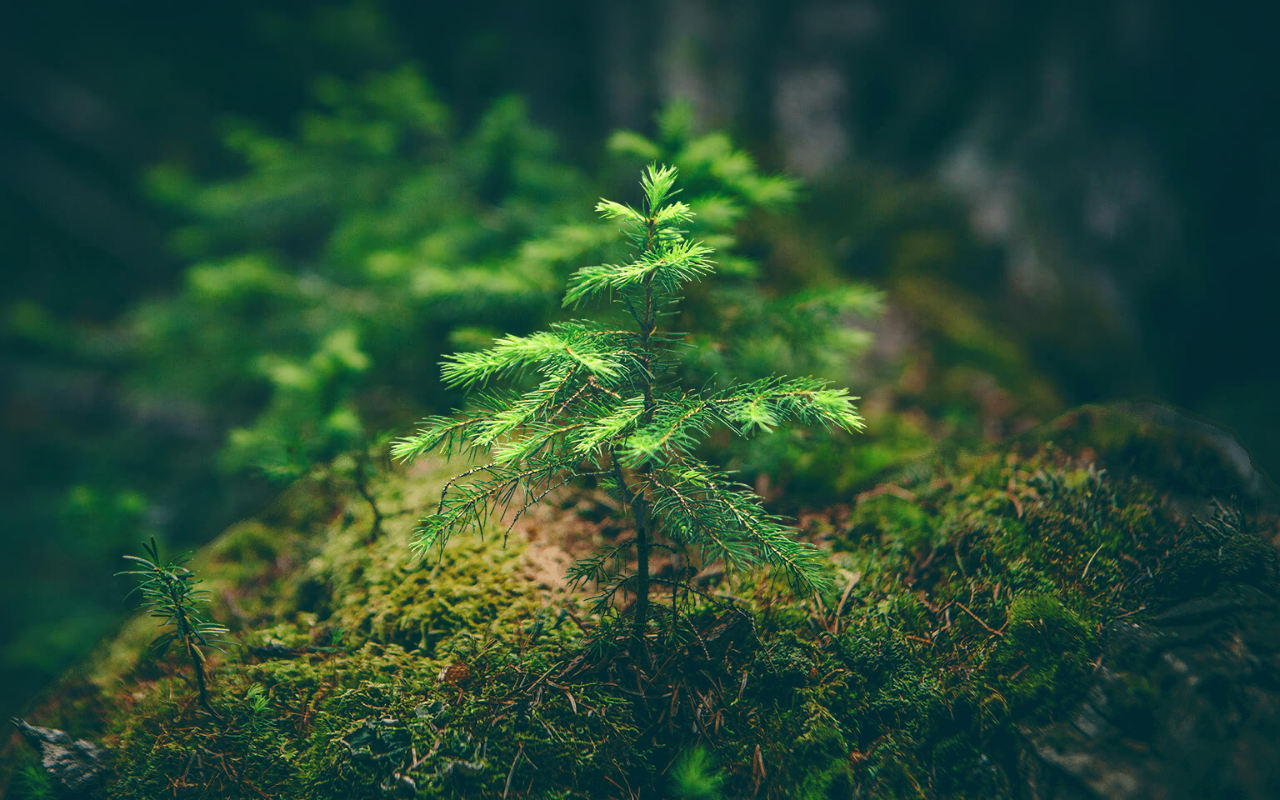
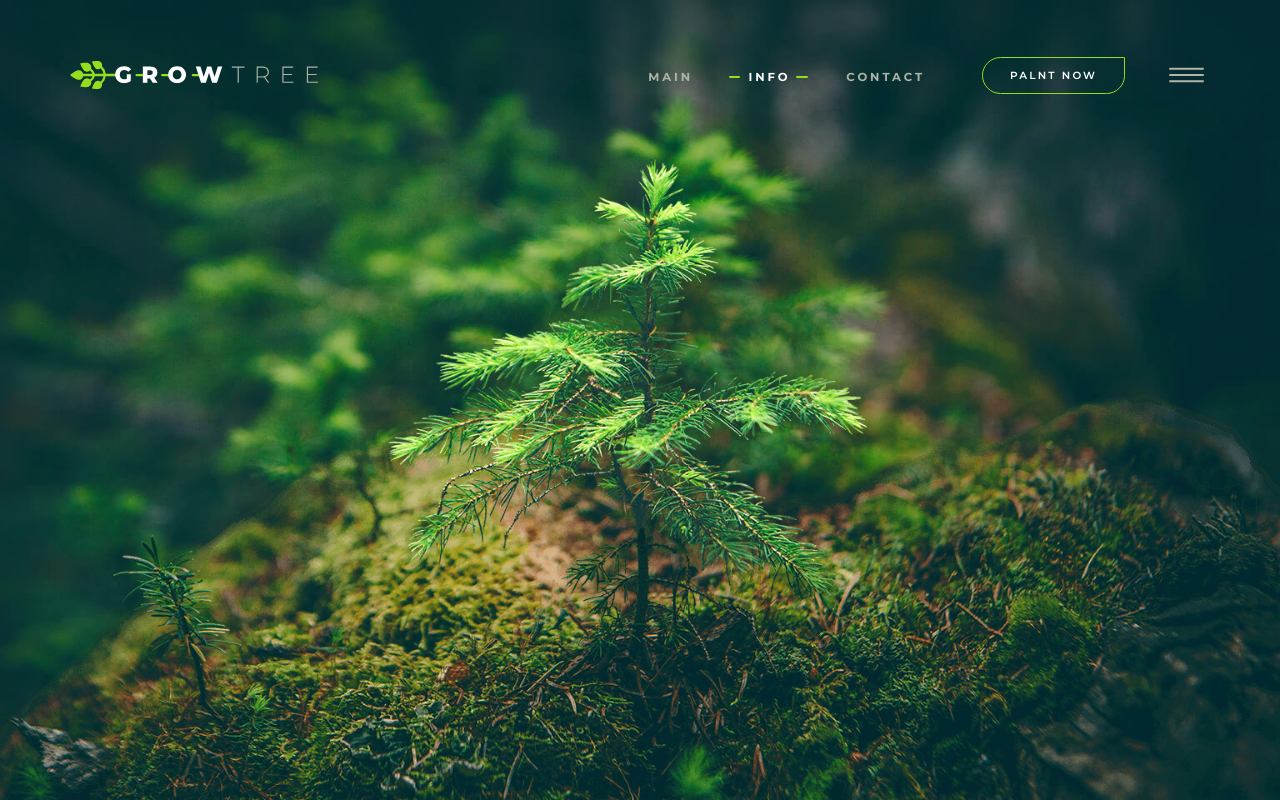
Before and after one commit to SerhioKhavanski/grow_with_prallax, a plain HTML site: page index.html in a window 1280 px wide. Drawn offline with Linux system fonts and the light colour scheme.

Commit message:
Create_User_Menu

```diff
--- /dev/null
+++ b/css/grid.css
@@ -0,0 +1,31 @@
+:root{
+    --grid-width: 1140px;
+    --grid-gutter: .5em;
+}
+.container{
+    max-width: calc(var(--grid-width) + var(--grid-gutter)*2);
+    min-width: calc(320 + var(--grid-gutter)*2);
+    padding: 0 var(--grid-gutter);
+    margin: auto;
+}
+.row{
+    display: flex;
+    margin: 0 calc(var(--grid-gutter)*-1);
+}
+.col{
+    width: fit-content;
+    padding: 0 var(--grid-gutter);
+}
+.col--lead{
+    flex:1;
+}
+.col--center{
+    display: flex;
+    align-items: center;
+    justify-content: center;
+}
+
+.col--right{
+    display: flex;
+    justify-content: flex-end;
+}
--- a/css/style.css
+++ b/css/style.css
@@ -1,3 +1,6 @@
+@import'../libs/btn/anim-menu-btn.css';
+@import '../css/vars.css';
+@import '../css/grid.css';
 *{
     margin: 0;
     padding: 0;
@@ -7,7 +10,32 @@
 html,body{
     height: 100%;
     background-color:#2B474B ;
-    color: #ffff;
+    color: var(--white-color);
+}
+@font-face {
+    font-family: montserrat-g;
+    src: url(../fonts/Montserrat-Regular.woff2);
+}
+@font-face {
+    font-family: montserrat-g;
+    src: url(../fonts/Montserrat-Bold.woff2);
+    font-weight: 700;
+}
+
+@font-face {
+    font-family: montserrat-g;
+    src: url(../fonts/Montserrat-Black.woff2);
+    font-weight: 900;
+}
+@font-face {
+    font-family: montserrat-g;
+    src: url(../fonts/Montserrat-SemiBold.woff2);
+    font-weight: 600;
+}
+
+body{
+    font-size: 16px;
+    font-family: montserrat-g, sans-serif;
 }
 
 .slider{
@@ -30,3 +58,87 @@ html,body{
 .slider__item:not(.swiper-slide-active){
     transform: scale(1) !important;
 }
+.sliger-ui{
+    position: absolute;
+    z-index: 10;
+    inset:0;
+}
+.top-line{
+    padding: 3.2em 0;
+}
+.logo{
+    display: block;
+
+}
+.logo img{
+    display: block;
+    width: 15.5em;
+}
+.main-menu li{
+    list-style:none ;
+    display: inline-block;
+}
+.main-menu li > * {
+    color: var(--gray-color);
+    text-transform: uppercase;
+    font-weight: 700;
+    text-decoration: none;
+    font-size: 0.725em;
+    letter-spacing: .25em;
+    position: relative;
+
+}
+
+.main-menu li > *::before,
+.main-menu li > *::after{
+    content: '';
+    display: inline-block;
+    height: 2px;
+    background-color: var(--green-color);
+    width: 11.25px;
+    vertical-align: middle;
+    top: -1px;
+    left: -1.5px;
+    position: relative;
+    border-radius: 10em;
+    margin: 0 7.25px;
+    visibility: hidden;
+
+}
+.main-menu li.active > *,
+.main-menu li:hover > * {
+    color:var(--white-color);
+}
+
+.main-menu li.active > *::before,
+.main-menu li:hover > *::before,
+.main-menu li.active > *::after,
+.main-menu li:hover > *::after {
+    visibility: visible;
+}
+.button{
+    padding: 1.05em 2.6em;
+    color:var(--white-color);
+    border: 1.5px solid transparent;
+    border-radius: 10em 0 10em 10em;
+    font-weight: 600;
+    text-decoration: none;
+    letter-spacing: 0.21em;
+    text-transform: uppercase;
+    font-size: 0.65em;
+    cursor: pointer;
+}
+.button--top{
+    background-color:transparent;
+    border-color:var(--green-color);
+    margin: 0 2em 0 3em;
+}
+
+.button:hover{
+    background-color: var(--green-color);
+}
+.submenu{
+    --anim-menu-btn-color: var(--gray-color);
+    --anim-menu-btn-gap: .195em;
+    --anim-menu-btn-width: 1.08em;
+}
--- /dev/null
+++ b/css/vars.css
@@ -0,0 +1,5 @@
+:root{
+    --white-color:#fff;
+    --gray-color:#aeb4a6;
+    --green-color:#94de1d;
+}
--- a/index.html
+++ b/index.html
@@ -5,6 +5,8 @@
 	<meta name="viewport" content="width=device-width, initial-scale=1.0">
 	<title>Grow</title>
 
+	<link rel="stylesheet" href="libs/btn/anim-menu-btn.css">
+	<script src="libs/btn/anim-menu-btn.min.js" defer ></script>
 	<link rel="stylesheet" href="libs/swiper/swiper-bundle.min.css">
 	<script src="libs/swiper/swiper-bundle.min.js" defer></script>
 
@@ -13,6 +15,44 @@
 </head>
 <body>
 	<div class="swiper slider">
+
+		<div class="sliger-ui">
+
+			<div class="container">
+
+				<div class="top-line">
+
+					<div class="row">
+
+						<div class="col col--center">
+							<a href="#" class="logo">
+								<img src="./img/logo.svg" alt="">
+							</a>
+						</div>
+
+						<div class="col col--center col--right col--lead">
+							<nav class="main-menu">
+								<ul>
+									<li><a href="#">Main</a></li>
+									<li class="active"><a href="#">Info</a></li>
+									<li><a href="#">Contact</a></li>
+								</ul>
+							</nav>
+							<a href="#" class="button button--top">Palnt now</a>
+						</div>
+
+						<div class="col col--center">
+							<button class="submenu anim-menu-btn">
+								<i class="anim-menu-btn__icon anim-menu-btn__icon--close"></i>
+							</button>
+						</div>
+
+					</div>
+
+				</div>
+
+			</div>
+		</div>
 
 		<div class="swiper-wrapper">
 
```
